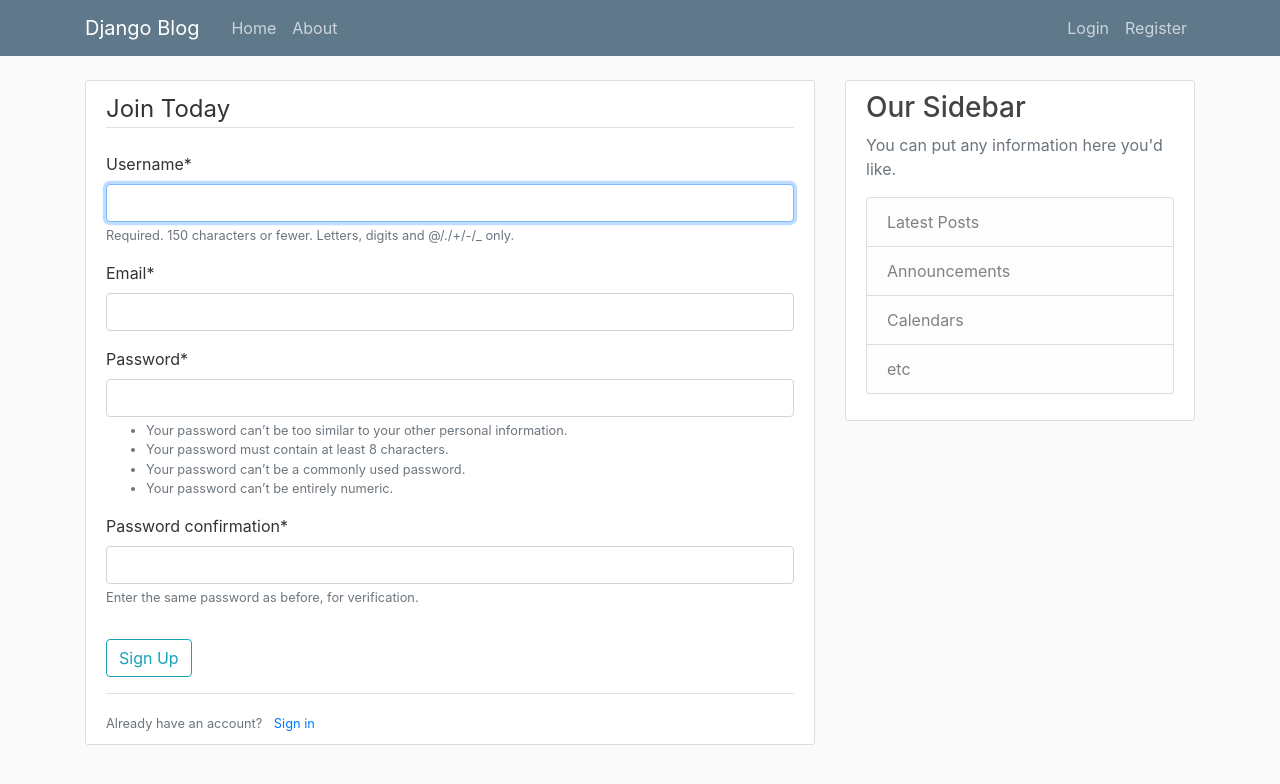
After one commit to Thaileaf/Django, a Django app: page /register/ in a window 1280 px wide. The commit adds this page. Shown: the top 784 px of the page. Run offline with Django 3.2, Linux system fonts and the light colour scheme; some libraries are stand-ins or nearby versions.

```diff
--- a/Blog/templates/Blog/base.html
+++ b/Blog/templates/Blog/base.html
@@ -44,6 +44,13 @@
     <main role="main" class="container">
       <div class="row">
         <div class="col-md-8">
+            {% if messages %}
+                {% for message in messages %}
+                    <div class="alert alert-{{ message.tags }}">
+                        {{ message }}
+                    </div>
+                {% endfor %}
+            {% endif %}
           {% block content %}{% endblock %}
         </div>
         <div class="col-md-4">
--- a/trydjango/settings.py
+++ b/trydjango/settings.py
@@ -43,6 +43,10 @@ INSTALLED_APPS = [
     'pages',
     # 'Blog',
     'Blog.apps.BlogConfig',
+    'users.apps.UsersConfig',
+
+    #third-party
+    'crispy_forms',
 ]
 
 MIDDLEWARE = [
@@ -124,3 +128,5 @@ USE_TZ = True
 # https://docs.djangoproject.com/en/2.1/howto/static-files/
 
 STATIC_URL = '/static/'
+
+CRISPY_TEMPLATE_PACK = 'bootstrap4'
--- a/trydjango/urls.py
+++ b/trydjango/urls.py
@@ -15,7 +15,8 @@ Including another URLconf
 """
 from django.contrib import admin
 from django.urls import include, path
-
+from django.contrib.auth import views as auth_views
+from users import views as user_views
 
 urlpatterns = [
 
@@ -23,6 +24,9 @@ urlpatterns = [
     # path('bornapp/', include('bornapp.urls')),
     path('pages/', include('pages.urls')),
     path('blog/', include('Blog.urls')),
+    path('register/', user_views.register, name='register'),
+    path('login/', auth_views.LoginView.as_view(template_name='user/login.html'), name='login'),
+    path('logout/', auth_views.LogoutView.as_view(template_name='user/logout.html'), name='logout'),
 
 
     path('admin/', admin.site.urls, name='blah'), # Name is getting absolute url through reverse in models
--- /dev/null
+++ b/users/forms.py
@@ -0,0 +1,10 @@
+from django import forms
+from django.contrib.auth.models import User
+from django.contrib.auth.forms import UserCreationForm
+
+class UserRegisterForm(UserCreationForm):
+    email = forms.EmailField()
+
+    class Meta:
+        model = User
+        fields = ['username', 'email', 'password1', 'password2']
--- /dev/null
+++ b/users/templates/users/register.html
@@ -0,0 +1,23 @@
+{% extends 'Blog/base.html' %}
+{% load crispy_forms_tags %}
+
+{% block content %}
+    <div class="content-section">
+        <form method="POST">
+            {% csrf_token %}
+            <fieldset class="form-group">
+                <legend class="border-bottom mb-4">Join Today</legend>
+                {{ form|crispy }}
+
+            </fieldset>
+            <div class="form-group">
+                <button class="btn btn-outline-info" type="submit">Sign Up</button>
+            </div>
+        </form>
+        <div class="border-top pt-3">
+            <small class="text-muted">
+                Already have an account? <a class="ml-2" href="#">Sign in</a>
+            </small>
+        </div>
+    </div>
+{% endblock content %}
--- a/users/views.py
+++ b/users/views.py
@@ -1,3 +1,22 @@
-from django.shortcuts import render
+from django.shortcuts import render, redirect
+from django.contrib import messages
+from .forms import UserRegisterForm
 
 # Create your views here.
+def register(request):
+    if request.method == 'POST':
+        form = UserRegisterForm(request.POST)
+        if form.is_valid():
+            form.save()
+            username = form.cleaned_data.get('username')
+            messages.success(request, f'Account Created For {username}')
+            return redirect('blog-home')
+    else:
+        form = UserRegisterForm()
+    return render(request, 'users/register.html', {'form':form})
+
+# message.debug
+# message.info
+# message.success
+# message.warning
+# message.error
```
Also changed, not shown: users/templates/users/login.html (added, +23 -0 lines), db.sqlite3.
